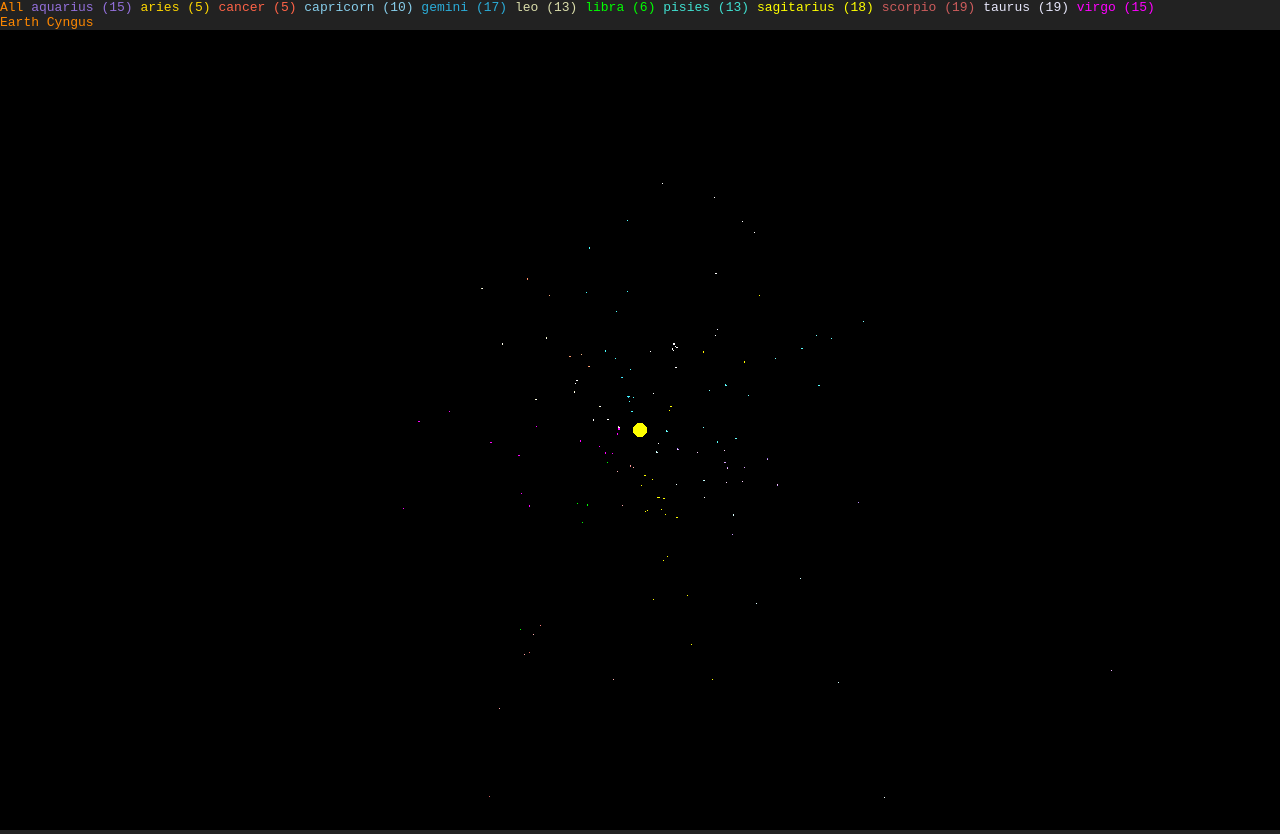
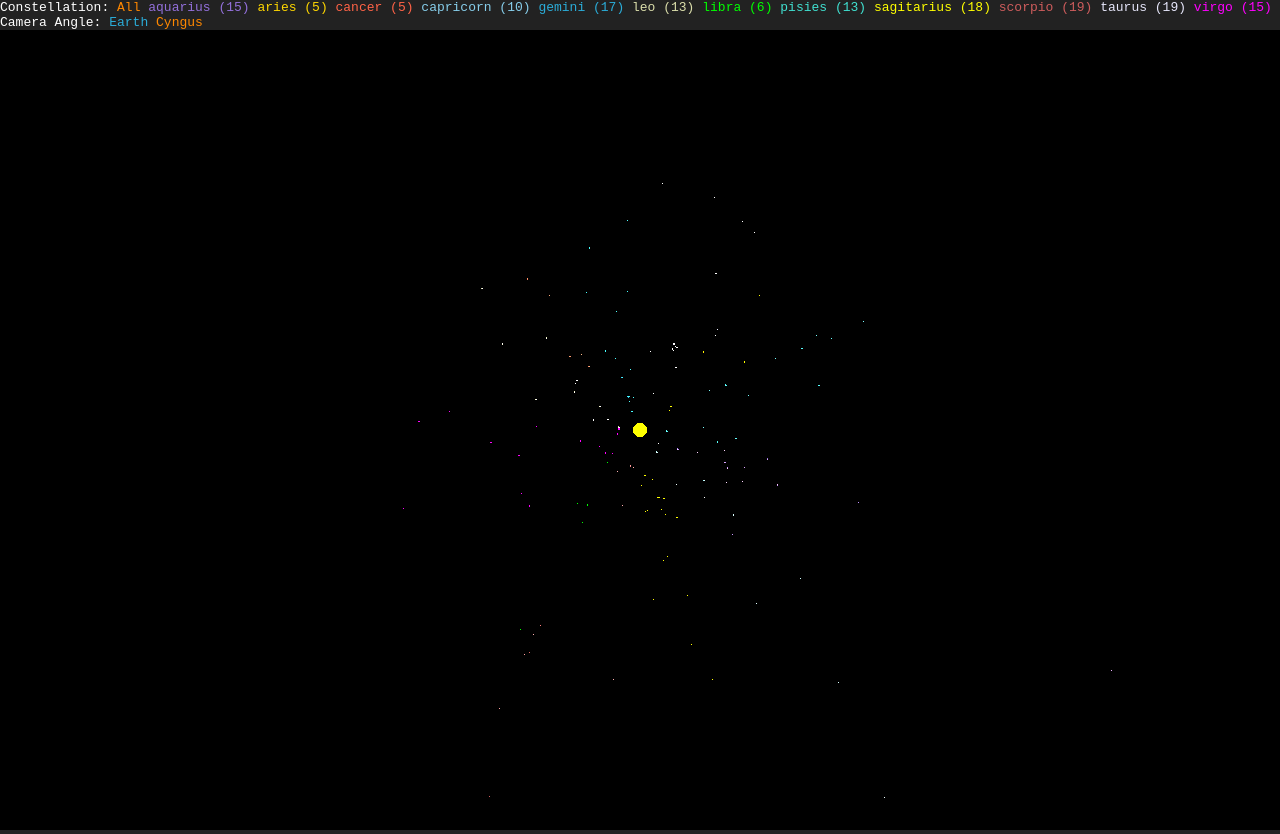
Before and after one commit to jessrees/constellations, a plain HTML site: page index.html in a window 1280 px wide. Drawn offline with Linux system fonts and the light colour scheme.

Commit message:
add earth cam

```diff
--- a/index.html
+++ b/index.html
@@ -10,21 +10,22 @@
 				background-color: #222;
 				margin: 0px;
 				overflow: hidden;
+				color:#fff;
 			}
 			a {
 				color: #f80;
 			}
 
 			#menu{
-				color:#fff;
+
 			}
 
 		</style>
 	</head>
 
 	<body>
-		<div id="menu"><a id="all">All </a> </div>
-		<div id="camera"><a id="earth">Earth </a> <a id="cyngus">Cyngus </a> </div>
+		<div id="menu">Constellation: <a id="all">All </a> </div>
+		<div id="camera">Camera Angle: <a id="earth" style="color:#2badd9;">Earth </a> <a id="cyngus">Cyngus </a> </div>
 		<script src="build/three.js"></script>
 		<script src="build/constellationData.js"></script>
 		<script src="build/TrackballControls.js"></script>
@@ -87,6 +88,9 @@
 				// grid
 				var helper = new THREE.GridHelper( 1000, 1000, 0x0000ff, 0x808080 );
 				// scene.add( helper );
+
+
+
 
 
 				// Vega
```
